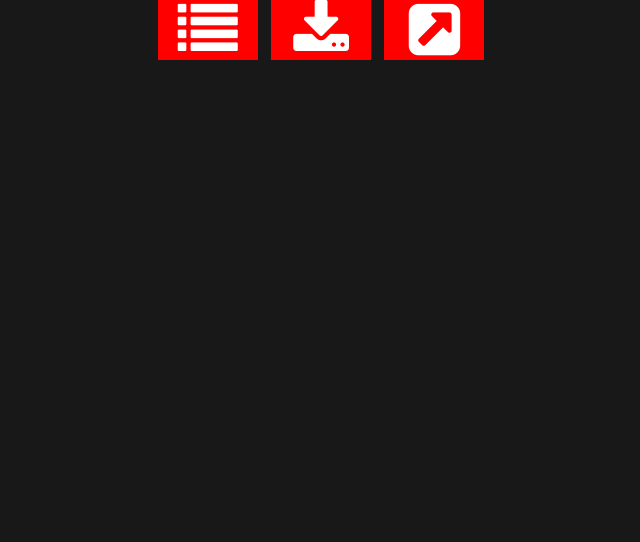
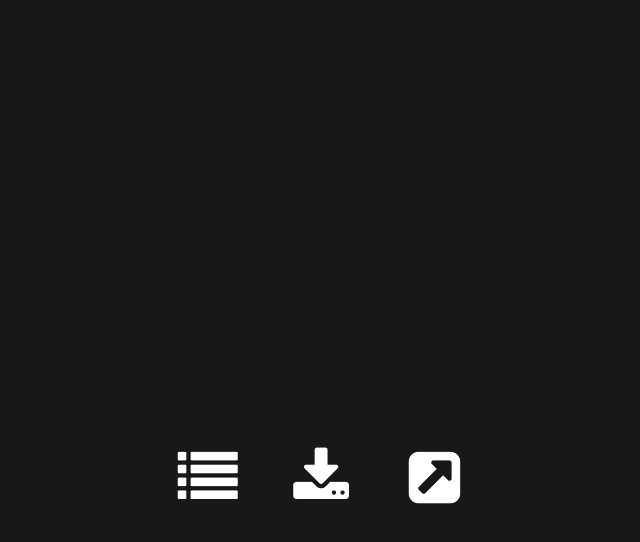
Before and after one commit to carbonclient/carbonclient.github.io, a plain HTML site: page index.html in a window 1280 px wide. Shown: the whole page, without its empty margins (314-954 px from the left). Drawn offline with Linux system fonts and the light colour scheme.

Commit message:
Update style.css

```diff
--- a/style.css
+++ b/style.css
@@ -5,10 +5,10 @@
     min-width:100px;
     min-height:50px;
     margin-right:10px;
-    background:red;
     white-space:normal;
 }
 .parent{
+    margin-top:35%;
     white-space:nowrap;
 }
 body {margin: auto; font: 12.0px Helvetica; background-color: #181818; color: #FFFFFF;}
```
